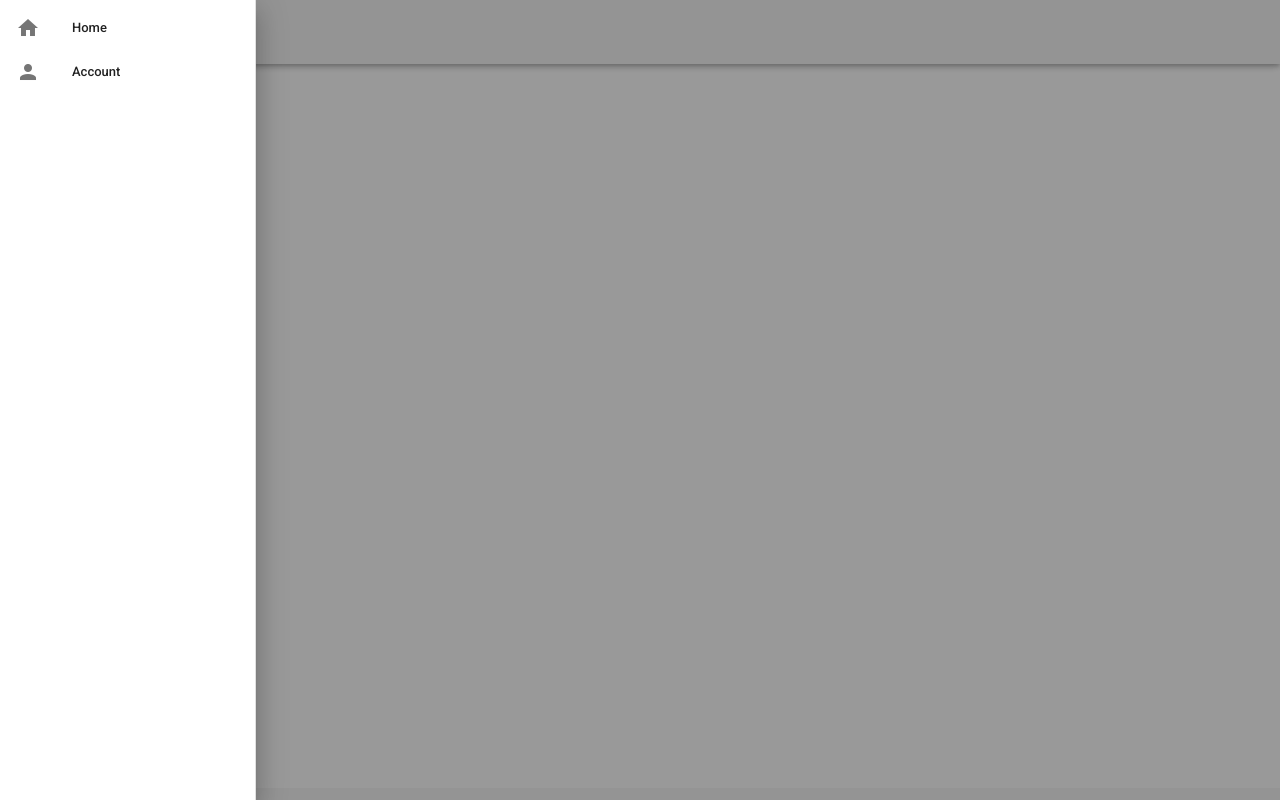
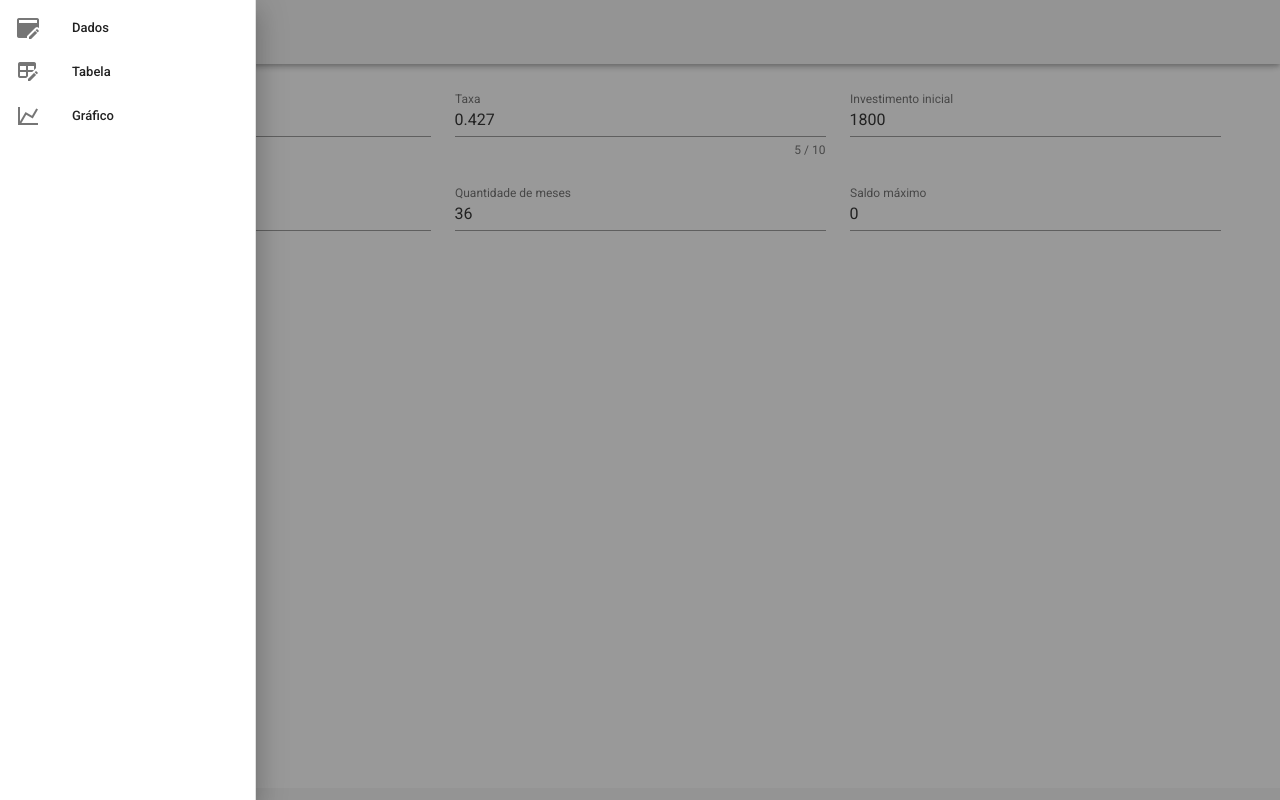
Before and after one commit to benerogerio/coint, a Vue app: page / in a window 1280 px wide. Both pictures are taken after a click on the button 28 px from the left and 32 px from the top of the page. Built offline with nearby package versions, Linux system fonts and the light colour scheme.

Commit message:
Implementação do app

```diff
--- a/src/App.vue
+++ b/src/App.vue
@@ -14,18 +14,25 @@
             v-model="group"
             active-class="deep-purple--text text--accent-4"
           >
-            <v-list-item>
+            <v-list-item @click="alternaComponente('FormInput')">
               <v-list-item-icon>
-                <v-icon>mdi-home</v-icon>
+                <v-icon>mdi-application-edit</v-icon>
               </v-list-item-icon>
-              <v-list-item-title>Home</v-list-item-title>
+              <v-list-item-title>Dados</v-list-item-title>
             </v-list-item>
 
-            <v-list-item>
+            <v-list-item @click="alternaComponente('GridView')">
               <v-list-item-icon>
-                <v-icon>mdi-account</v-icon>
+                <v-icon>mdi-table-edit</v-icon>
               </v-list-item-icon>
-              <v-list-item-title>Account</v-list-item-title>
+              <v-list-item-title>Tabela</v-list-item-title>
+            </v-list-item>
+
+            <v-list-item @click="alternaComponente('Graphs')">
+              <v-list-item-icon>
+                <v-icon>mdi-chart-line</v-icon>
+              </v-list-item-icon>
+              <v-list-item-title>Gráfico</v-list-item-title>
             </v-list-item>
           </v-list-item-group>
         </v-list>
@@ -36,7 +43,7 @@
       >
         <v-app-bar-nav-icon @click="drawer = true"></v-app-bar-nav-icon>
 
-        <v-toolbar-title>Title</v-toolbar-title>
+        <v-toolbar-title>{{appName}}</v-toolbar-title>
       </v-app-bar>
 
 
@@ -46,6 +53,18 @@
 
       <!-- Provides the application the proper gutter -->
       <v-container fluid>
+
+        <keep-alive>
+            <component :meses="meses" @do-calculo="doCalculo($event)" :is="componente" />
+        </keep-alive>
+
+        <!-- <template v-if="componente='FormInput'">
+          <FormInput @do-calculo="doCalculo($event)" />
+        </template>
+
+        <template v-else-if="componente='GridView'">
+          <GridView :meses="meses" />
+        </template> -->
 
         <!-- If using vue-router -->
         <!-- <router-view></router-view> -->
@@ -59,18 +78,128 @@
 </template>
 
 <script>
-// import HelloWorld from './components/HelloWorld';
+import FormInput from './components/FormInput.vue'
+import GridView from './components/GridView.vue'
+import Graphs from './components/Graphs.vue'
+
 
 export default {
   name: 'App',
 
-  // components: {
-  //   HelloWorld,
-  // },
-
+  components: {
+      FormInput, GridView, Graphs
+  },
   data: () => ({
+      appName: 'Coint',
       drawer: false,
       group: null,
-    }),
+      componente: 'FormInput',
+      mes: 1,
+      ano: 2021,
+      meses: [],
+      calcNext: true
+  }),
+  methods:{
+      alternaComponente(componente){
+          this.componente=componente
+          this.drawer=false
+      },
+      // processa calculo
+      doCalculo(form){
+          if(!form)
+              return false;
+
+          var arrData;
+          arrData  = form.dataIni.split('-')
+
+          this.mes = arrData[1]
+          this.ano = arrData[0]
+          this.calcNext = true
+          this.meses = []
+
+          if(form.qtdMeses <= 0 && form.saldoMax <= 0)
+              return false;
+
+          let i = 0;
+          while (this.calcNext) {
+              this.meses[i] = new Object;
+              this.meses[i].mes = Number(this.mes)
+              this.meses[i].ano = Number(this.ano)
+              this.meses[i].anoMes = Number(this.mes) + '/' + Number(this.ano)
+              this.meses[i].jurosAoMes = 0
+              this.meses[i].diferenca = 0
+
+              if(i == 0){
+                  if(form.taxa > 0)
+                      this.meses[i].taxa = Number(form.taxa);
+
+                  this.meses[i].saldoSomenteTaxa = 0
+                  this.meses[i].saldoSemTaxa  = (form.invIni>0) ? Number(form.invIni) : Number(form.dep) // cast pq o ons-input type number da bug
+                  this.meses[i].saldo         = (form.invIni>0) ? Number(form.invIni) : Number(form.dep)
+              }else if(i > 0){
+                  // taxa referencia anterior
+                  this.meses[i].taxa = this.meses[i - 1].taxa;
+                  // juros ao mes
+                  this.meses[i].jurosAoMes = this.valRound((this.meses[i].taxa * this.meses[i - 1].saldo)/100);
+                  // total somente taxa
+                  this.meses[i].saldoSomenteTaxa = this.valRound(this.meses[i - 1].saldoSomenteTaxa + this.meses[i].jurosAoMes);
+                  // total sem juros
+                  this.meses[i].saldoSemTaxa = this.valRound(this.meses[i - 1].saldoSemTaxa + Number(form.dep));
+                  // total com juros
+                  this.meses[i].saldo = this.valRound(this.meses[i - 1].saldo + this.meses[i].jurosAoMes + Number(form.dep));
+                  // diferença
+                  this.meses[i].diferenca = this.valRound(this.meses[i].saldo - this.meses[i].saldoSemTaxa);
+              }
+
+              if(this.condBreak(form)){
+                  this.calcNext = false;
+              }else{
+                  this.updateAnoMes();
+                  i++;
+              }
+          }
+
+          this.alternaComponente('GridView')
+
+      },
+      // condições para parar o laço
+      condBreak(form){
+          if(form.qtdMeses > 0){
+              if(this.meses.length >= form.qtdMeses){
+                  return true;
+              }
+          }
+
+          if(form.saldoMax > 0){
+              let lastIndex = this.meses.length - 1;
+              if(this.meses[lastIndex].saldo >= form.saldoMax){
+                  return true;
+              }
+          }
+
+          return false;
+      },
+        // atualiza ano e mes no para o loop
+        updateAnoMes(){
+            this.mes++;
+            if(this.mes > 12){
+                this.mes = 1;
+                this.ano++;
+            }
+        },
+        valRound(val){
+            val = val * 100;
+            val = Math.round(val);
+            val = val / 100;
+
+            return val;
+        }
+    },
+    computed:{
+        console(){
+            return{console}
+        },
+        window: () => window
+    }
 };
 </script>
```
